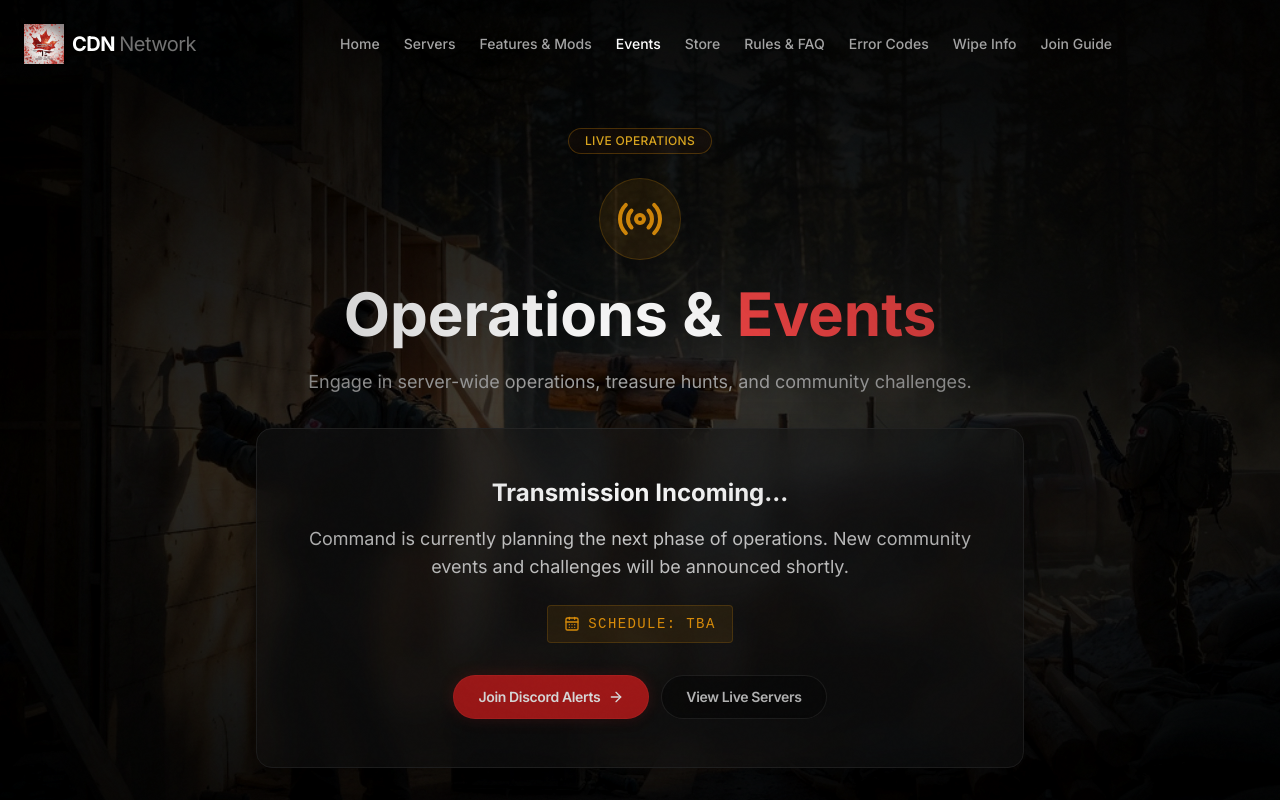
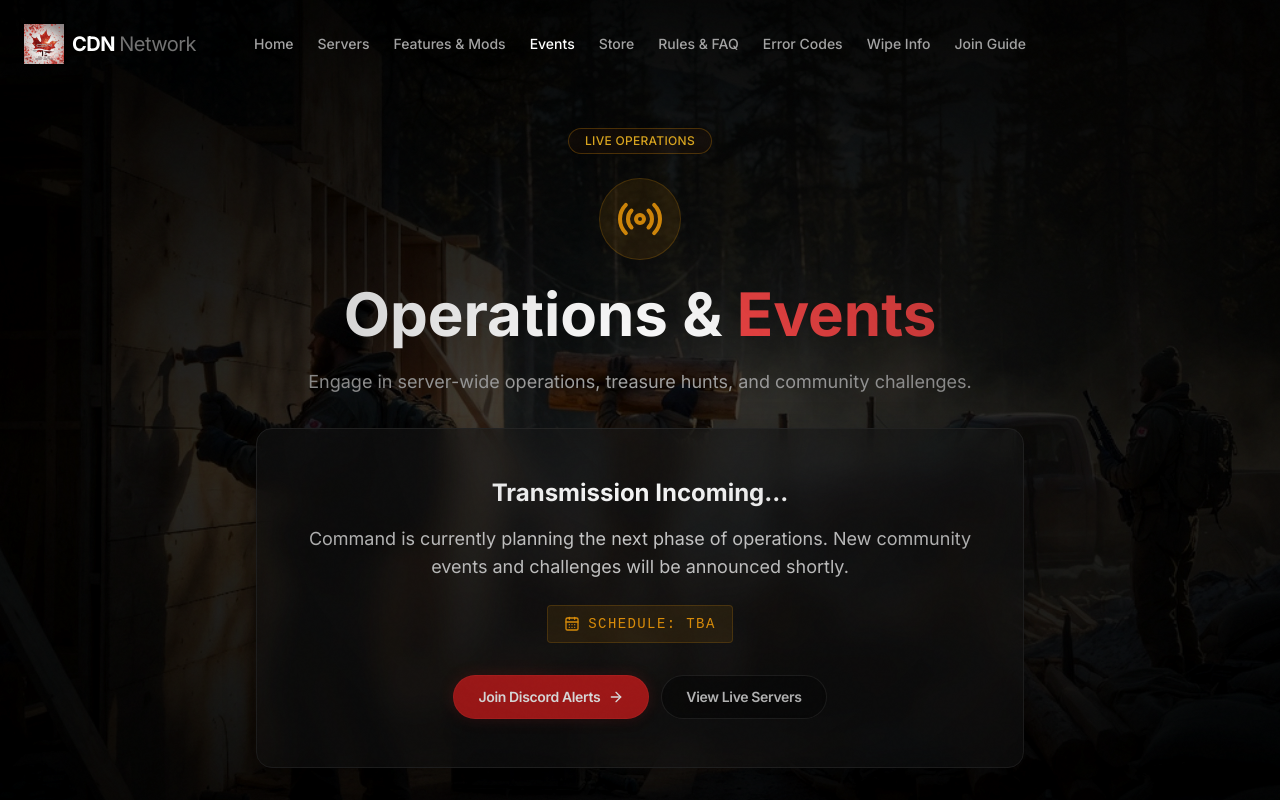
Before and after one commit to InfamousMorningstar/CDNdayz, a Next.js app: page /events in a window 1280 px wide. Shown: the top 800 px of the page. Built offline with nearby package versions, Linux system fonts and the light colour scheme.

Commit message:
Finalize production README and navbar centering polish

```diff
--- a/src/components/layout/Navbar.tsx
+++ b/src/components/layout/Navbar.tsx
@@ -63,10 +63,10 @@ export function Navbar() {
           : "bg-transparent border-transparent py-4 sm:py-6"
       )}
     >
-      <div className="container mx-auto px-4 sm:px-6 flex items-center gap-4">
+      <div className="container mx-auto px-4 sm:px-6 grid grid-cols-[auto_1fr_auto] lg:grid-cols-[1fr_auto_1fr] items-center gap-4">
         <Link
           href="/"
-          className="flex items-center gap-2 group relative z-20 shrink-0"
+          className="flex items-center gap-2 group relative z-20 shrink-0 justify-self-start"
           title="There may be secrets in this network"
           onClick={handleLogoClick}
         >
@@ -86,7 +86,7 @@ export function Navbar() {
         </Link>
 
         {/* Centered Navigation for Desktop */}
-        <div className="hidden lg:flex flex-1 items-center justify-center gap-4 xl:gap-6 min-w-0">
+        <div className="hidden lg:flex items-center justify-center gap-4 xl:gap-6 min-w-0 justify-self-center">
           {navItems.map((item) => {
             const isActive = pathname === item.href;
 
@@ -107,7 +107,7 @@ export function Navbar() {
           })}
         </div>
 
-        <div className="ml-auto flex items-center gap-4 relative z-20 shrink-0">
+        <div className="flex items-center gap-4 relative z-20 shrink-0 justify-self-end">
           <button
             type="button"
             className="lg:hidden text-neutral-400 hover:text-white rounded-full p-2 -mr-2"
```
Also changed, not shown: 1 other file (tests, documents, lock files or other folders).
